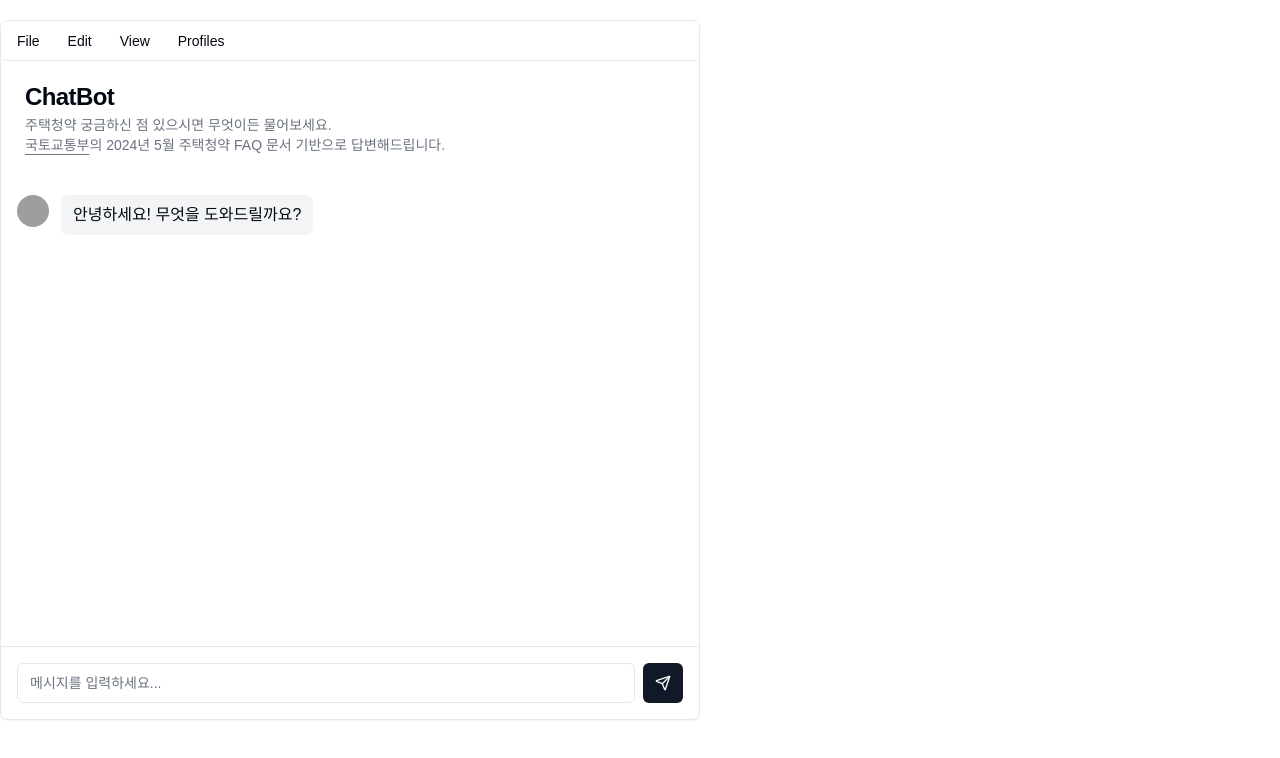
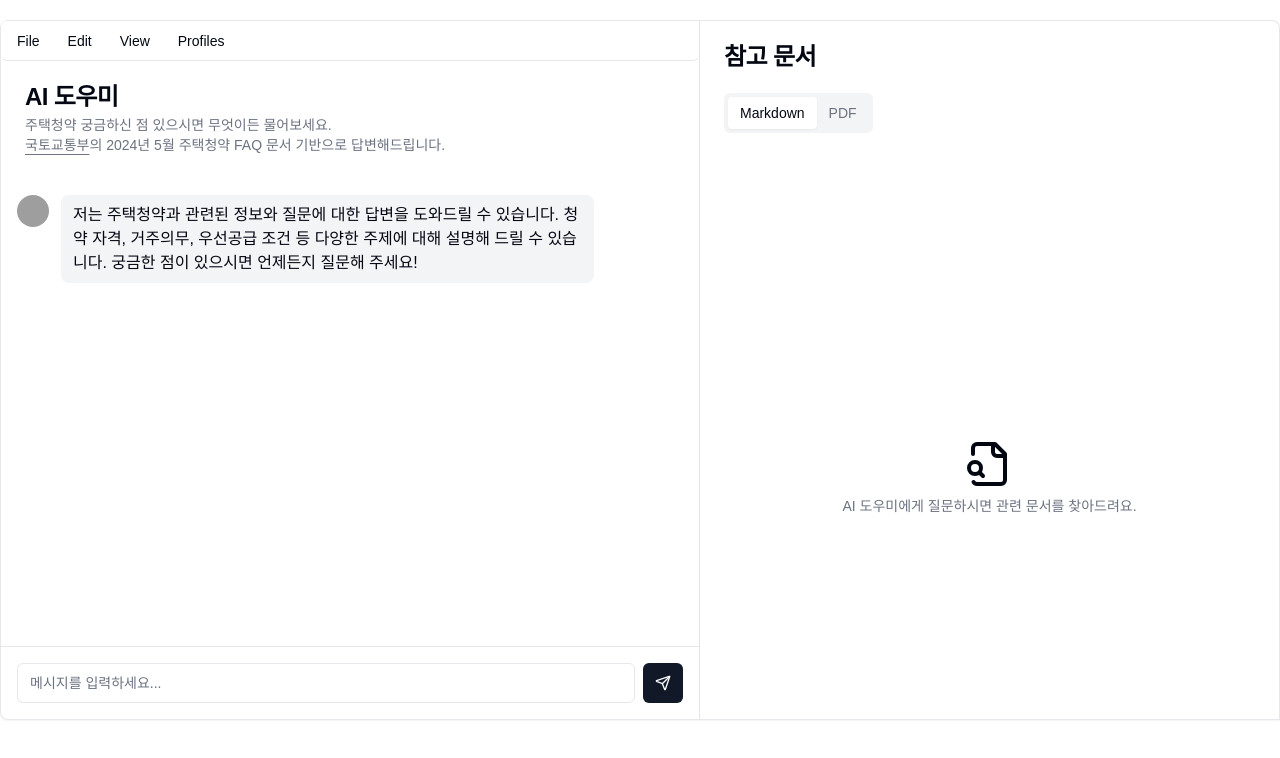
Before and after one commit to coldrain-f/langchain-document-loader-chatbot, a Next.js app in the folder client/: page / in a window 1280 px wide. Shown: the top 758 px of the page. Built offline with nearby package versions, Linux system fonts and the light colour scheme; grey boxes are pictures that could not be loaded.

Commit message:
전체적인 UI 화면 개선

```diff
--- a/client/app/page.tsx
+++ b/client/app/page.tsx
@@ -13,7 +13,7 @@ import { Button } from "@/components/ui/button";
 import { ScrollArea } from "@/components/ui/scroll-area";
 import { Avatar, AvatarImage } from "@/components/ui/avatar";
 import { Textarea } from "@/components/ui/textarea";
-import { Send } from "lucide-react";
+import { Send, FileSearch, Loader, Divide } from "lucide-react";
 
 import {
   Accordion,
@@ -37,6 +37,8 @@ import {
   MenubarSubTrigger,
   MenubarTrigger,
 } from "@/components/ui/menubar";
+
+import { Tabs, TabsContent, TabsList, TabsTrigger } from "@/components/ui/tabs";
 
 interface Message {
   role: "user" | "assistant";
@@ -72,7 +74,11 @@ interface ApiResponse {
 
 const Home = () => {
   const [messages, setMessages] = useState<Message[]>([
-    { role: "assistant", content: "안녕하세요! 무엇을 도와드릴까요?" },
+    {
+      role: "assistant",
+      content:
+        "저는 주택청약과 관련된 정보와 질문에 대한 답변을 도와드릴 수 있습니다. 청약 자격, 거주의무, 우선공급 조건 등 다양한 주제에 대해 설명해 드릴 수 있습니다. 궁금한 점이 있으시면 언제든지 질문해 주세요!",
+    },
   ]);
   const [message, setMessage] = useState<Message>();
   const [documents, setDocuments] = useState<Document[]>([]);
@@ -119,9 +125,9 @@ const Home = () => {
 
   return (
     <>
-      <div className="flex justify-center gap-5 mx-auto mt-5">
+      <div className="flex justify-center mx-auto mt-5">
         <div>
-          <Card className="flex flex-col w-[700px] h-[700px]">
+          <Card className="flex flex-col w-[700px] h-[700px] rounded-r-none">
             <Menubar className="border-t-0 border-s-0 border-r-0">
               <MenubarMenu>
                 <MenubarTrigger>File</MenubarTrigger>
@@ -212,7 +218,7 @@ const Home = () => {
               </MenubarMenu>
             </Menubar>
             <CardHeader>
-              <CardTitle>ChatBot</CardTitle>
+              <CardTitle>AI 도우미</CardTitle>
               <CardDescription>
                 <p>주택청약 궁금하신 점 있으시면 무엇이든 물어보세요.</p>
                 <p>
@@ -255,6 +261,14 @@ const Home = () => {
                     </div>
                   </div>
                 ))}
+                {!isDone && (
+                  <div className="flex justify-start">
+                    <Loader className="w-6 h-6 animate-spin" />
+                    <p className="text-sm text-muted-foreground mt-0.5 ms-1">
+                      답변을 작성하고 있습니다...
+                    </p>
+                  </div>
+                )}
               </div>
             </ScrollArea>
 
@@ -292,14 +306,38 @@ const Home = () => {
             </CardContent>
           </Card>
         </div>
-        <div className="w-[600px]">
+
+        <Card className="w-[600px] border-s-0 rounded-b-none rounded-s-none ms-0">
+          <CardHeader>
+            <CardTitle>참고 문서</CardTitle>
+          </CardHeader>
+          <CardContent className="h-full">
+            <Tabs defaultValue="markdown" className="h-full">
+              <TabsList>
+                <TabsTrigger value="markdown">Markdown</TabsTrigger>
+                <TabsTrigger value="pdf">PDF</TabsTrigger>
+              </TabsList>
+              {/* 마크다운 */}
+              <TabsContent value="markdown" className="h-full">
+                {documents.length <= 0 && (
+                  <div className="w-full h-full flex items-center justify-center">
+                    <div>
+                      <div className="flex justify-center">
+                        <FileSearch size={48} className="mb-2" />
+                      </div>
+                      <p className="text-sm text-muted-foreground">
+                        AI 도우미에게 질문하시면 관련 문서를 찾아드려요.
+                      </p>
+                    </div>
+                  </div>
+                )}
                 <Accordion type="single" collapsible className="w-full">
                   {documents.map((document, index) => (
                     <AccordionItem value={document.page_content} key={index}>
                       <AccordionTrigger>관련 문서 {index + 1}</AccordionTrigger>
-                <AccordionContent>
+                      <AccordionContent className="w-full overflow-hidden">
                         <Textarea
-                    className="h-48 w-[580px] m-auto mt-5 mb-5"
+                          className="h-96 mt-1 w-[98%] mx-auto"
                           readOnly
                           value={document.page_content}
                         />
@@ -307,7 +345,25 @@ const Home = () => {
                     </AccordionItem>
                   ))}
                 </Accordion>
+              </TabsContent>
+              {/* PDF */}
+              <TabsContent value="pdf" className="h-full">
+                <div className="h-full">
+                  <div className="w-full h-[100%] flex items-center justify-center">
+                    <div>
+                      <div className="flex justify-center">
+                        <FileSearch size={48} className="mb-2" />
                       </div>
+                      <p className="text-sm text-muted-foreground">
+                        AI 도우미에게 질문하시면 관련 문서를 찾아드려요.
+                      </p>
+                    </div>
+                  </div>
+                </div>
+              </TabsContent>
+            </Tabs>
+          </CardContent>
+        </Card>
       </div>
     </>
   );
--- /dev/null
+++ b/client/components/ui/tabs.tsx
@@ -0,0 +1,55 @@
+"use client"
+
+import * as React from "react"
+import * as TabsPrimitive from "@radix-ui/react-tabs"
+
+import { cn } from "@/lib/utils"
+
+const Tabs = TabsPrimitive.Root
+
+const TabsList = React.forwardRef<
+  React.ElementRef<typeof TabsPrimitive.List>,
+  React.ComponentPropsWithoutRef<typeof TabsPrimitive.List>
+>(({ className, ...props }, ref) => (
+  <TabsPrimitive.List
+    ref={ref}
+    className={cn(
+      "inline-flex h-10 items-center justify-center rounded-md bg-muted p-1 text-muted-foreground",
+      className
+    )}
+    {...props}
+  />
+))
+TabsList.displayName = TabsPrimitive.List.displayName
+
+const TabsTrigger = React.forwardRef<
+  React.ElementRef<typeof TabsPrimitive.Trigger>,
+  React.ComponentPropsWithoutRef<typeof TabsPrimitive.Trigger>
+>(({ className, ...props }, ref) => (
+  <TabsPrimitive.Trigger
+    ref={ref}
+    className={cn(
+      "inline-flex items-center justify-center whitespace-nowrap rounded-sm px-3 py-1.5 text-sm font-medium ring-offset-background transition-all focus-visible:outline-none focus-visible:ring-2 focus-visible:ring-ring focus-visible:ring-offset-2 disabled:pointer-events-none disabled:opacity-50 data-[state=active]:bg-background data-[state=active]:text-foreground data-[state=active]:shadow-sm",
+      className
+    )}
+    {...props}
+  />
+))
+TabsTrigger.displayName = TabsPrimitive.Trigger.displayName
+
+const TabsContent = React.forwardRef<
+  React.ElementRef<typeof TabsPrimitive.Content>,
+  React.ComponentPropsWithoutRef<typeof TabsPrimitive.Content>
+>(({ className, ...props }, ref) => (
+  <TabsPrimitive.Content
+    ref={ref}
+    className={cn(
+      "mt-2 ring-offset-background focus-visible:outline-none focus-visible:ring-2 focus-visible:ring-ring focus-visible:ring-offset-2",
+      className
+    )}
+    {...props}
+  />
+))
+TabsContent.displayName = TabsPrimitive.Content.displayName
+
+export { Tabs, TabsList, TabsTrigger, TabsContent }
--- a/client/package.json
+++ b/client/package.json
@@ -11,8 +11,10 @@
   "dependencies": {
     "@radix-ui/react-accordion": "^1.2.2",
     "@radix-ui/react-avatar": "^1.1.2",
+    "@radix-ui/react-menubar": "^1.1.5",
     "@radix-ui/react-scroll-area": "^1.2.2",
     "@radix-ui/react-slot": "^1.1.1",
+    "@radix-ui/react-tabs": "^1.1.2",
     "class-variance-authority": "^0.7.1",
     "clsx": "^2.1.1",
     "lucide-react": "^0.474.0",
```
Lines whose indentation alone changed are shown as unchanged.
